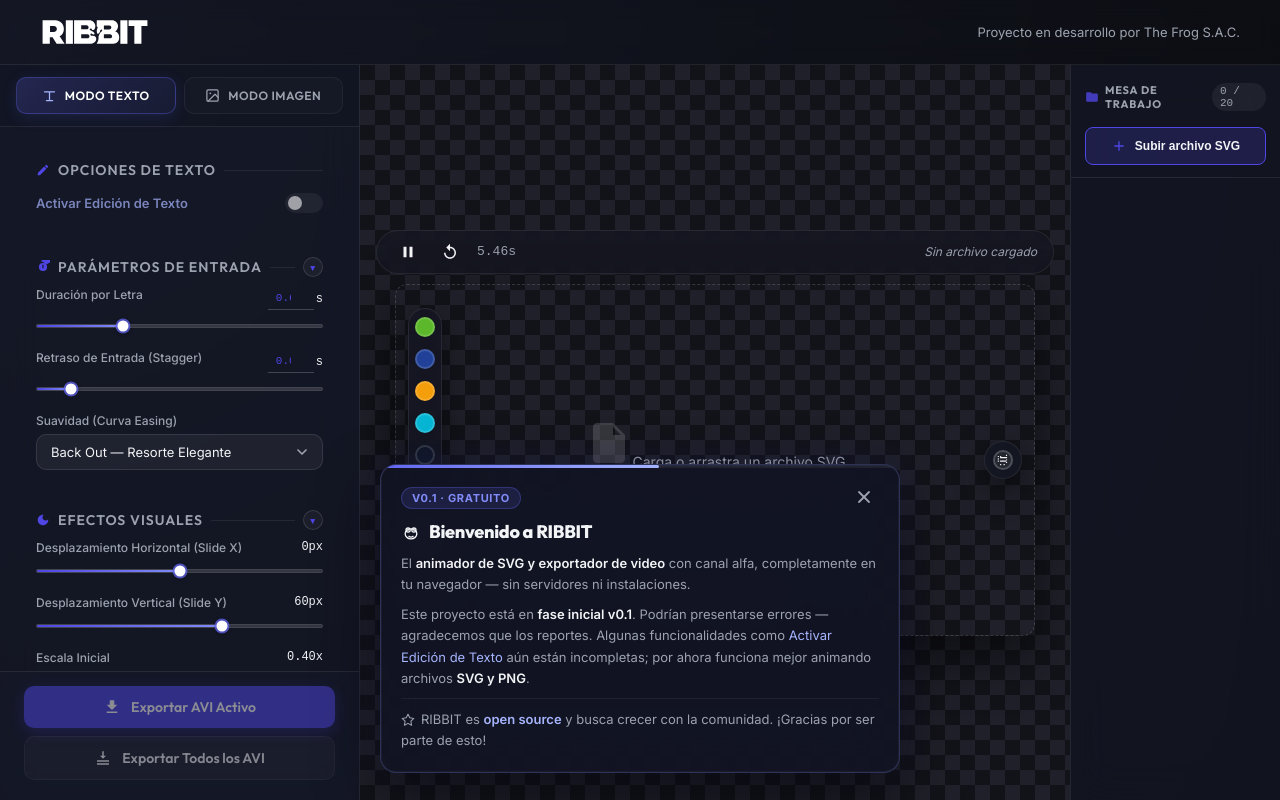
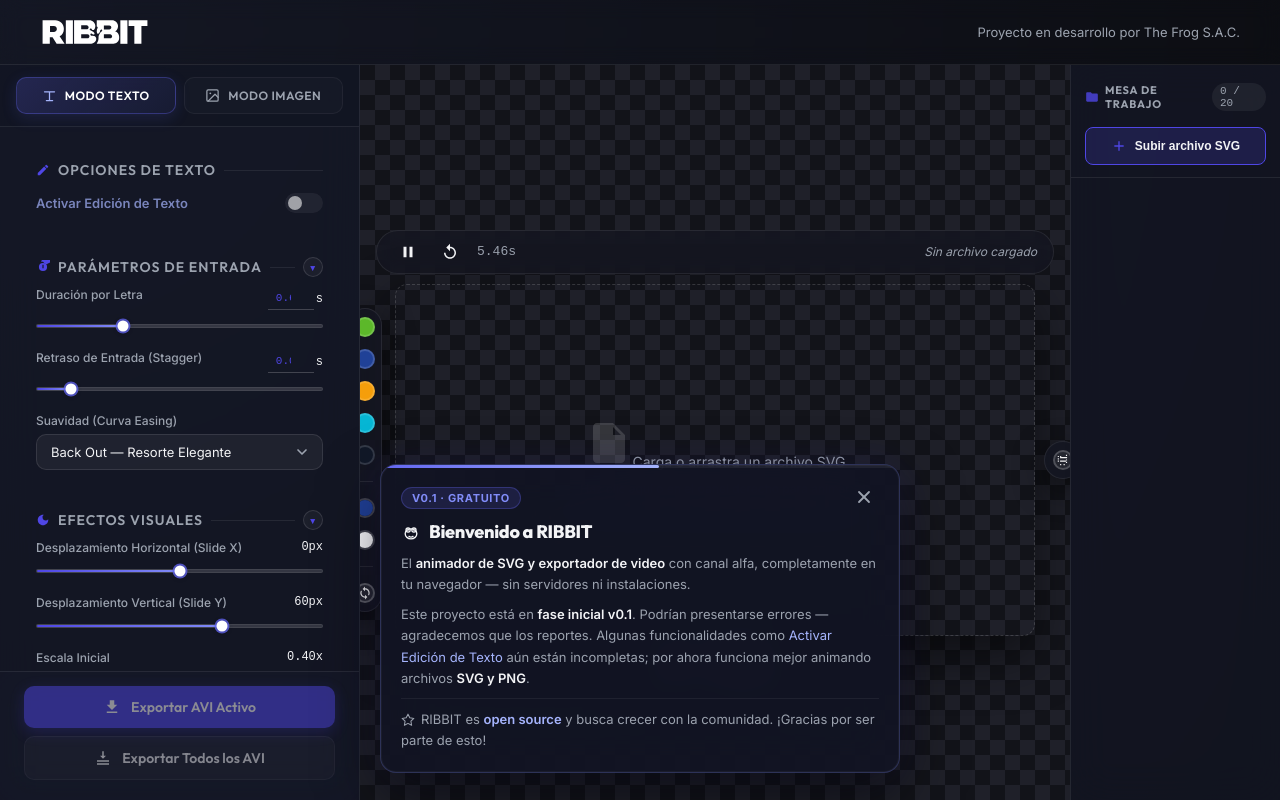
Before and after one commit to TheFrog-PE/ribbit-animator, a React (Vite) app: page / in a window 1280 px wide. Built offline with nearby package versions, Linux system fonts and the light colour scheme; a web font is replaced by a local one.

Commit message:
Clean layout: position toolbars outside and reduce preview player width

```diff
--- a/src/index.css
+++ b/src/index.css
@@ -875,11 +875,11 @@
   padding: 8px 14px 0;
 }
 
-/* Barras flotantes relativas al preview-container para evitar superposiciones con el canvas */
+/* Barras flotantes posicionadas afuera del preview-window */
 .presets-floating-bar-colors {
   position: absolute;
   top: 50%;
-  left: 20px; /* Anclado al borde izquierdo del preview-container */
+  left: -54px; /* Flotando afuera en el lado izquierdo */
   transform: translateY(-50%);
   background: rgba(20, 22, 33, 0.85);
   border: 1px solid var(--glass-border);
@@ -896,7 +896,7 @@
 
 .presets-floating-bar-tools {
   position: absolute;
-  bottom: 24px; /* Anclado a la base inferior del preview-container */
+  bottom: -64px; /* Flotando afuera en la parte inferior */
   left: 50%;
   transform: translateX(-50%);
   background: rgba(20, 22, 33, 0.88);
@@ -915,7 +915,7 @@
 .filter-floating-bar {
   position: absolute;
   top: 50%;
-  right: 20px; /* Anclado al borde derecho del preview-container */
+  right: -54px; /* Flotando afuera en el lado derecho */
   transform: translateY(-50%);
   background: rgba(20, 22, 33, 0.88);
   border: 1px solid var(--glass-border);
@@ -1372,19 +1372,19 @@
     padding: 8px 16px !important;
   }
 
-  /* Posicionar las barras flotantes en los bordes del contenedor principal, sin sobreponerse */
+  /* Mantener las barras flotantes en el exterior relativo del preview-window */
   .presets-floating-bar-tools {
-    bottom: 12px !important;
+    bottom: -48px !important;
     padding: 8px 14px !important;
   }
 
   .filter-floating-bar {
-    right: 12px !important;
+    right: -48px !important;
     padding: 8px !important;
   }
 
   .presets-floating-bar-colors {
-    left: 12px !important;
+    left: -48px !important;
     padding: 8px 6px !important;
   }
 
```
